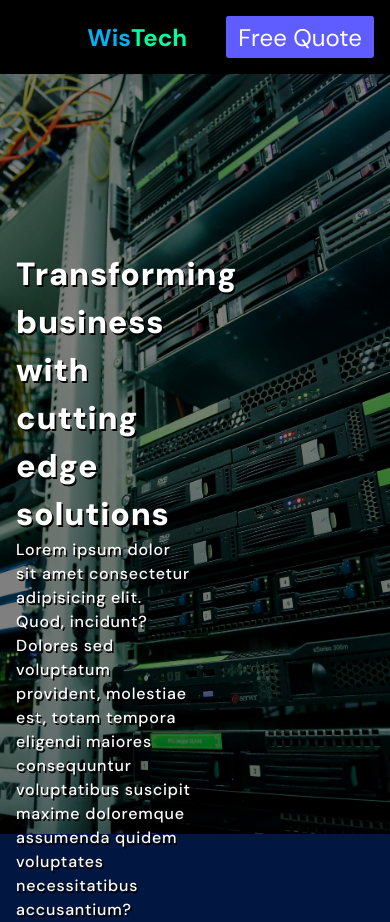
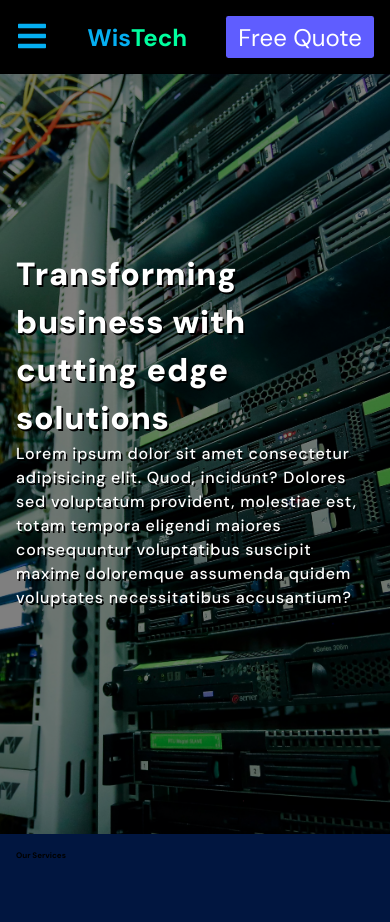
Before and after one commit to Surnmai/wistech-task, a React (Vite) app: page / in a window 390 px wide. After the commit the page ends 876 px from the top, so only its background shows below. Built offline with nearby package versions, Linux system fonts and the light colour scheme.

Commit message:
fixed menubar not showing

```diff
--- a/src/Components/Home.tsx
+++ b/src/Components/Home.tsx
@@ -50,7 +50,7 @@ const Home = () => {
               dispatch(toggleMenuBtn());
             }}
           >
-            <FaTimes id="menu-bars" />
+            <FaTimes id="closeMenu-bars" />
           </div>
 
           <ul>
@@ -92,7 +92,13 @@ const Home = () => {
       {/* Hero Section Ends  */}
 
       {/* Our services starts here  */}
-      <section className="services"></section>
+      <section className="services">
+        {/* title  */}
+
+        <h4 className="title">
+          Our <span>Services</span>
+        </h4>
+      </section>
       {/* Our services ends here  */}
     </>
   );
--- a/src/index.css
+++ b/src/index.css
@@ -52,13 +52,6 @@ header {
   box-shadow: 0 1rem 1rem rgba(0, 0, 0, 0.05);
 }
 header .icons {
-  display: flex;
-  align-items: center;
-  cursor: pointer;
-  position: relative;
-  visibility: 0;
-}
-header .icons #menu-bars {
   display: none;
 }
 header .icons svg {
@@ -67,7 +60,6 @@ header .icons svg {
   background: #000;
   border-radius: 0.5rem;
   color: #05aff2;
-  visibility: hidden;
 }
 header .logo {
   color: #05aff2;
@@ -176,7 +168,7 @@ header a {
   html {
     font-size: 50%;
   }
-  header .icons #menu-bars {
+  header .icons {
     display: inline-block;
   }
   header nav {
@@ -186,7 +178,7 @@ header a {
     width: 42%;
     height: 100vh;
     background: red;
-    z-index: 1;
+    z-index: 100;
     transition: all 0.5s linear;
   }
   header nav.active {
@@ -200,11 +192,11 @@ header a {
     content: "";
     position: fixed;
     top: 0;
-    right: 0;
-    width: 58vw;
+    left: 42%;
+    width: 100vw;
     height: 100vh;
     background: rgba(0, 0, 0, 0.7);
-    z-index: -1;
+    z-index: -100;
     opacity: 0;
     visibility: hidden;
     transition: opacity 0.4s ease-in-out, visibility 0.4s ease-in-out;
@@ -226,6 +218,9 @@ header a {
   header nav .btn a {
     color: #fff;
   }
+  .hero .content {
+    width: auto;
+  }
 }
 @media all and (max-width: 450px) {
   html {
--- a/src/index.scss
+++ b/src/index.scss
@@ -62,20 +62,33 @@ header {
   padding: 2rem 9%;
   box-shadow: $box-shadow;
 
+  // .icons {
+  //   // display: flex;
+  //   // align-items: center;
+  //   cursor: pointer;
+  //   position: relative;
+  //   // visibility: hidden;
+  //   // justify-content: center;
+  //   // // gap: 0.5rem;
+  //   // font-size: 4rem;
+
+  //   #menu-bars {
+  //     display: none;
+  //   }
+
+  //   svg {
+  //     // padding: 1rem;
+  //     height: 4rem;
+  //     width: 4rem;
+  //     background: $headerBg;
+  //     border-radius: 0.5rem;
+  //     color: $icons-color;
+  //   }
+  // }
+
   .icons {
-    display: flex;
-    align-items: center;
-    cursor: pointer;
-    position: relative;
-    visibility: 0;
-    // justify-content: center;
-    // // gap: 0.5rem;
-    // font-size: 4rem;
-
-    #menu-bars {
-      display: none;
-    }
-
+    // visibility: hidden;
+    display: none;
     svg {
       // padding: 1rem;
       height: 4rem;
@@ -83,7 +96,6 @@ header {
       background: $headerBg;
       border-radius: 0.5rem;
       color: $icons-color;
-      visibility: hidden;
     }
   }
 
@@ -213,10 +225,16 @@ header {
   }
 
   header {
+    // .icons {
+    //   svg {
+    //     display: inline-block;
+    //   }
+    //   #CloseMenu-bars {
+    //     display: inline-block;
+    //   }
+    // }
     .icons {
-      #menu-bars {
-        display: inline-block;
-      }
+      display: inline-block;
     }
 
     nav {
@@ -226,7 +244,7 @@ header {
       width: 42%;
       height: 100vh;
       background: red;
-      z-index: 1;
+      z-index: 100;
       transition: all 0.5s linear;
       &.active {
         left: 0;
@@ -239,11 +257,11 @@ header {
         content: "";
         position: fixed;
         top: 0;
-        right: 0;
-        width: 58vw;
+        left: 42%;
+        width: 100vw;
         height: 100vh;
         background: rgba(0, 0, 0, 0.7);
-        z-index: -1;
+        z-index: -100;
         opacity: 0;
         visibility: hidden;
         transition:
@@ -272,6 +290,12 @@ header {
       }
     }
   }
+
+  .hero {
+    .content {
+      width: auto;
+    }
+  }
 }
 
 @media all and (max-width: 450px) {
```
Also changed, not shown: 1 other file (tests, documents, lock files or other folders).
